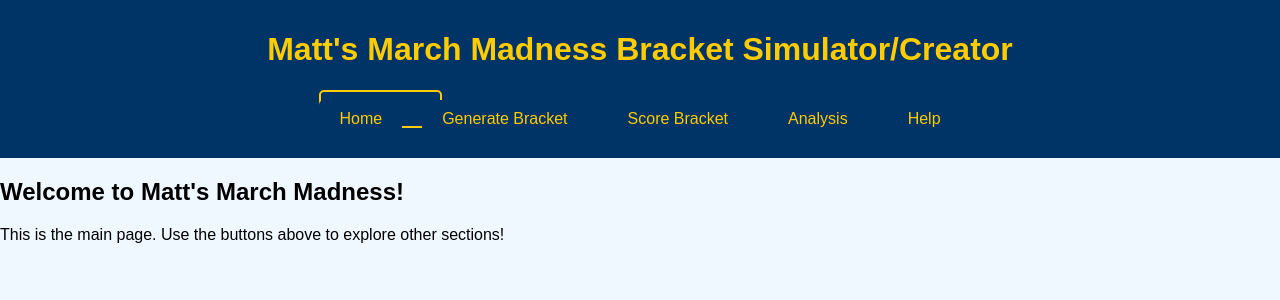
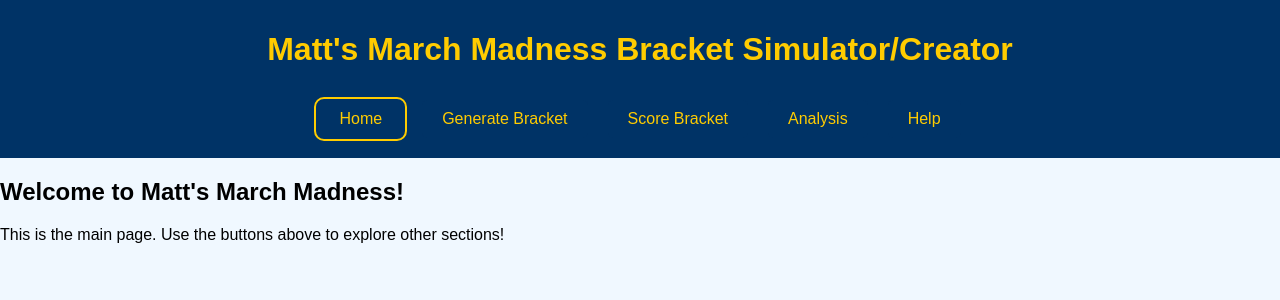
Before and after one commit to mlraburn/marchMadness, a Flask app: page / in a window 1280 px wide. Shown: the top 300 px of the page. Run offline with Flask 3, Linux system fonts and the light colour scheme.

Commit message:
selection border now works correctly

```diff
--- a/static/script.js
+++ b/static/script.js
@@ -19,19 +19,18 @@ function navigateToPage(page) {
 // Function to select a button
 function selectButton(button) {
     const selectionBorder = document.getElementById('selection-border');
+
+    // Get button's dimensions and position
     const buttonWidth = button.offsetWidth;
     const buttonHeight = button.offsetHeight;
     const buttonLeft = button.offsetLeft;
+    const buttonTop = button.offsetTop;
 
-    const computedStyle = getComputedStyle(button);
-    const paddingLeft = parseFloat(computedStyle.paddingLeft);
-    const paddingRight = parseFloat(computedStyle.paddingRight);
-
-    selectionBorder.style.width = `${buttonWidth + paddingLeft + paddingRight}px`;
-
-    // Update the selection border's dimensions and position
-    selectionBorder.style.height = `${buttonHeight}px`;
-    selectionBorder.style.left = `${buttonLeft}px`;
+    // Set selection border dimensions slightly larger than the button
+    selectionBorder.style.width = `${buttonWidth + 10}px`; // 10px wider
+    selectionBorder.style.height = `${buttonHeight + 6}px`; // 6px taller
+    selectionBorder.style.left = `${buttonLeft - 5}px`; // Move 5px left
+    selectionBorder.style.top = `${buttonTop - 3}px`; // Move 3px up
 }
 
 // Function to load dynamic content for each "page"
@@ -75,3 +74,17 @@ window.onload = () => {
     const page = window.location.pathname.replace('/', '') || 'home';
     navigateToPage(page);
 };
+
+// Handle page resizing to ensure the border aligns with the buttons
+window.onresize = () => {
+    const currentPage = window.location.pathname.replace('/', '') || 'home';
+    const buttons = document.querySelectorAll('.banner button');
+    const selectedButton = Array.from(buttons).find(button =>
+        button.textContent.toLowerCase().includes(currentPage.replace('-', ' '))
+    );
+
+    // Realign the border with the selected button
+    if (selectedButton) {
+        selectButton(selectedButton);
+    }
+};
--- a/static/styles.css
+++ b/static/styles.css
@@ -47,14 +47,11 @@ header {
 
 /* Selection border styling */
 .selection-border {
-    transition: left 0.4s cubic-bezier(0.25, 1, 0.5, 1), width 0.4s cubic-bezier(0.25, 1, 0.5, 1), height 0.4s ease;
-    transition-delay: 0.1s;
     position: absolute;
-    height: calc(100% + 4px); /* Ensure height matches button + small margin */
-    width: 0; /* Starts at 0, dynamically adjusts */
     border: 2px solid #ffcc00; /* Bright yellow border */
-    border-radius: 5px; /* Matches button corner radius */
-    box-sizing: border-box; /* Ensures border is included in dimensions */
-    z-index: 0; /* Behind the buttons */
-    top: calc(50% - 50%); /* Center vertically relative to the button */
+    border-radius: 10px; /* Matches the buttons' corner radius */
+    box-sizing: border-box; /* Includes the border in the dimensions */
+    transition: left 0.5s ease, top 0.5s ease, width 0.5s ease, height 0.5s ease; /* Smooth animations */
+    transition-delay: 0.2s;
+    z-index: 10;
 }
```
